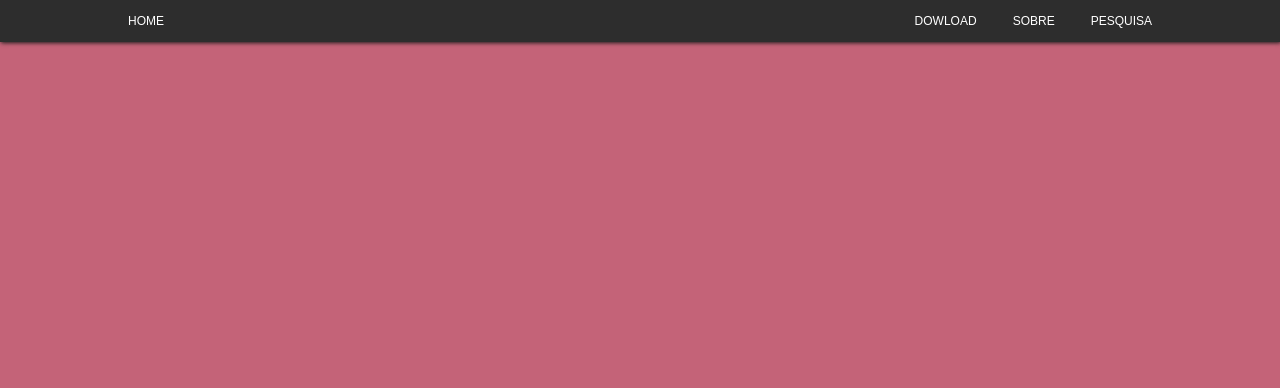
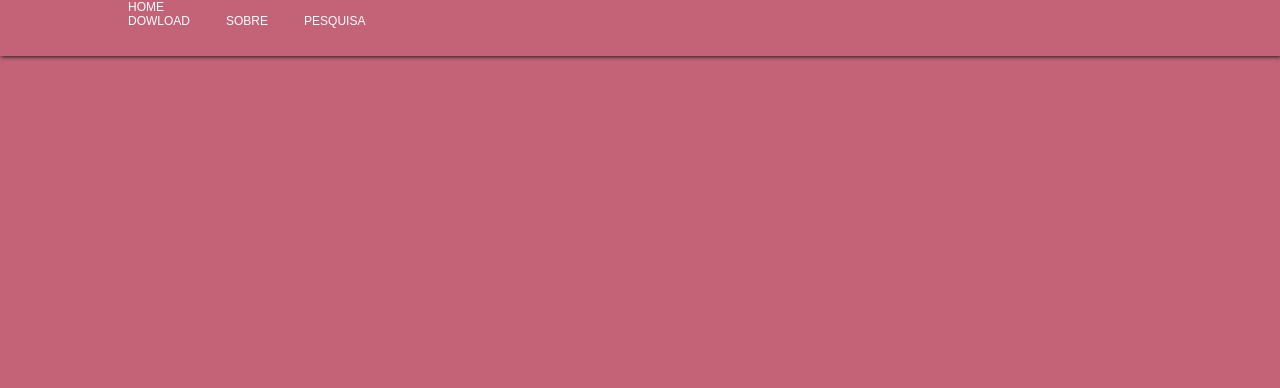
Before and after one commit to NDWnatural/abobus, a plain HTML site: page index.html in a window 1280 px wide. Shown: the top 388 px of the page. Drawn offline with Linux system fonts and the light colour scheme.

Commit message:
Update style.css

```diff
--- a/style.css
+++ b/style.css
@@ -20,7 +20,6 @@
         .img_logo_header{
             width: 45px;
         }
-        .header,
         .navigation_header{
             display: flex;
             flex-direction: row;
@@ -28,7 +27,7 @@
             font-size:  12px;
         }
         .header{
-            background-color: var(--color-dark2);
+            /*não colocar cor*/
             justify-content: space-between;
             padding: 0 10%;
             height: 3.5em;
```
